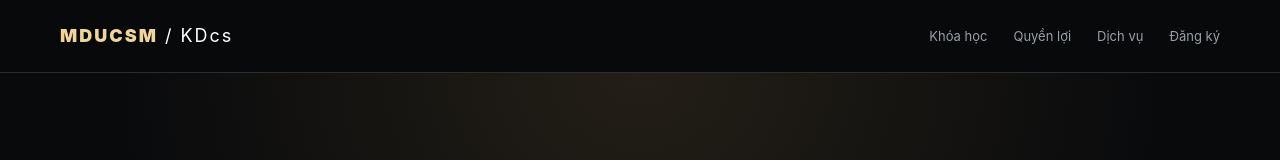
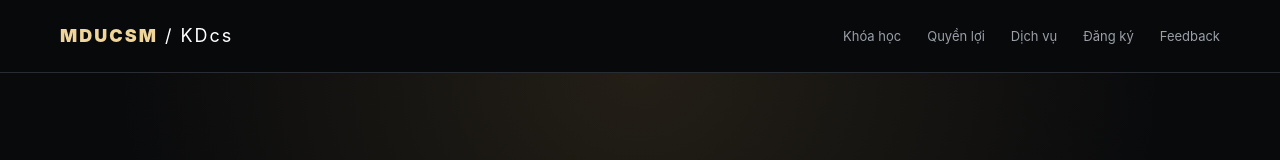
Before and after one commit to hokhanhduycs/mducsm, a plain HTML site: page index.html in a window 1280 px wide. Shown: the top 160 px of the page. Drawn offline with nearby package versions, Linux system fonts and the light colour scheme.

Commit message:
Update index.html

```diff
--- a/index.html
+++ b/index.html
@@ -1208,6 +1208,7 @@
           <a href="#privileges">Quyền lợi</a>
           <a href="#services">Dịch vụ</a>
           <a href="#contact">Đăng ký</a>
+          <a href="#feedback">Feedback</a>
         </nav>
       </div>
     </header>
```
